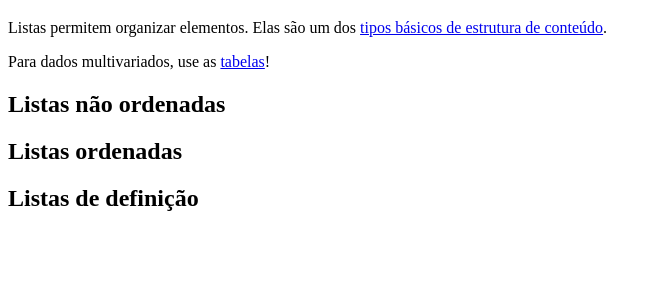
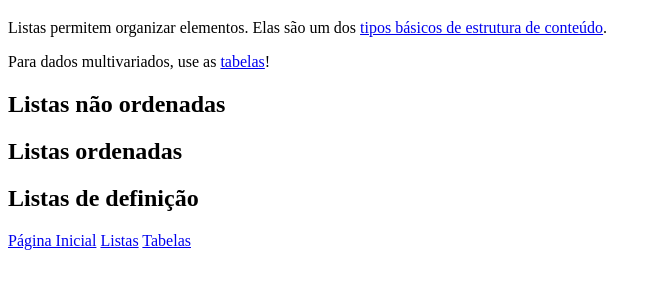
Before and after one commit to ufjf-dcc202/ufjf-dcc202-2025-1-a-atv03-alemilson-s, a plain HTML site: page listas.html in a window 1280 px wide. Shown: the part 61-350 px from the top of the page, without its empty margins (0-661 px from the left). Drawn offline with Linux system fonts and the light colour scheme.

Commit message:
adiciona navegação nos documentos

```diff
--- a/listas.html
+++ b/listas.html
@@ -8,6 +8,7 @@
 </head>
 
 <body>
+    <main>
         <h1>DCC202 Semana 05: Listas</h1>
         <p>Listas permitem organizar elementos. Elas são um dos
             <a href="./index.html">tipos básicos de estrutura de conteúdo</a>.
@@ -16,7 +17,14 @@
         <h2>Listas não ordenadas</h2>
         <h2>Listas ordenadas</h2>
         <h2>Listas de definição</h2>
-
+    </main>
+    <aside>
+        <nav>
+            <a href="index.html">Página Inicial</a>
+            <a href="listas.html">Listas</a>
+            <a href="tabelas.html">Tabelas</a>
+        </nav>
+    </aside>
 </body>
 
 </html>
```
Also changed, not shown: index.html (+13 -4 lines), tabelas.html (+14 -5 lines). Lines whose indentation alone changed are shown as unchanged.
